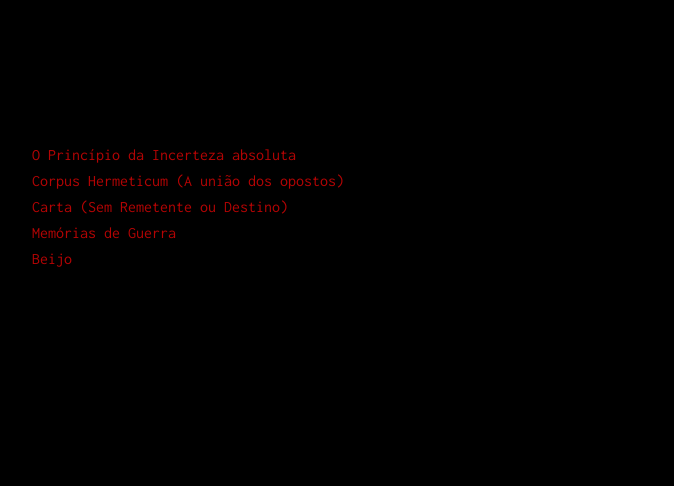
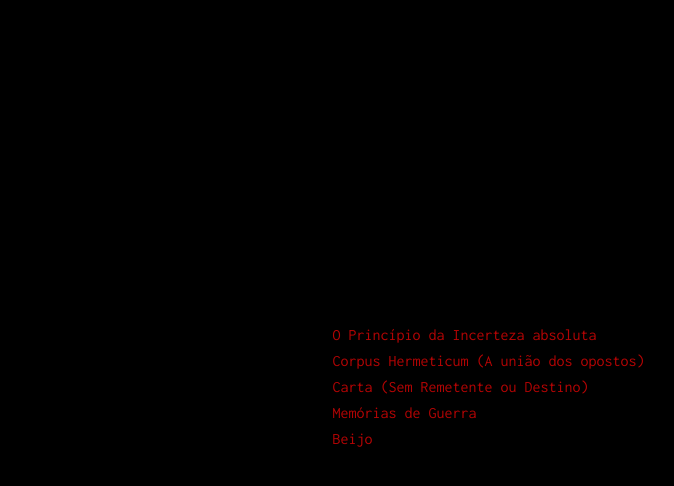
Before and after one commit to sorathpanzer/sorathpanzer.github.io, a Jekyll site: the page built from index.html, in a window 1280 px wide. Shown: the top 486 px of the page, without its empty margins (8-682 px from the left). Built offline with Jekyll 4.4.1, drawn with Linux system fonts in a browser that asks for light colours.

Commit message:
Update main.scss

```diff
--- a/assets/css/main.scss
+++ b/assets/css/main.scss
@@ -11,7 +11,15 @@ body {
     font-family: 'Inconsolata', ;
     font-size: 100%;
     font-weight: 400;
+    border: 0;
+    width: 65%;
+    text-align: left;
     position: absolute;
+    top:  20%;
+    left: 18%;
+    height: 50%;
+    min-width: 600px;
+    max-width: 800px;
 }
 
 body::-moz-selection{
```
